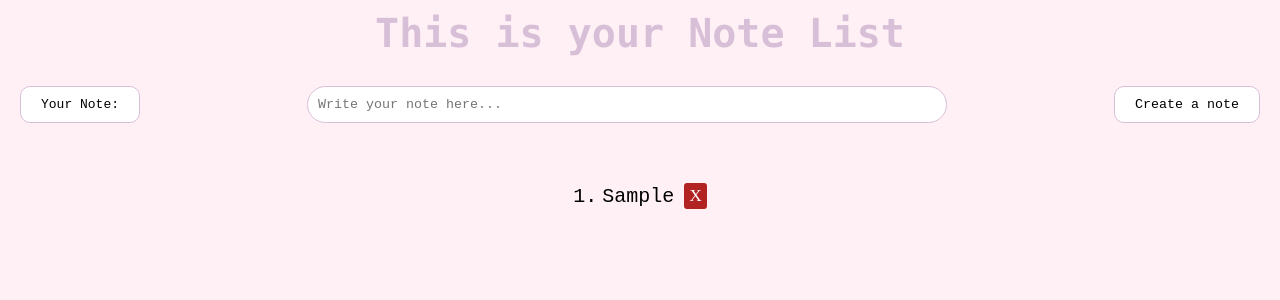
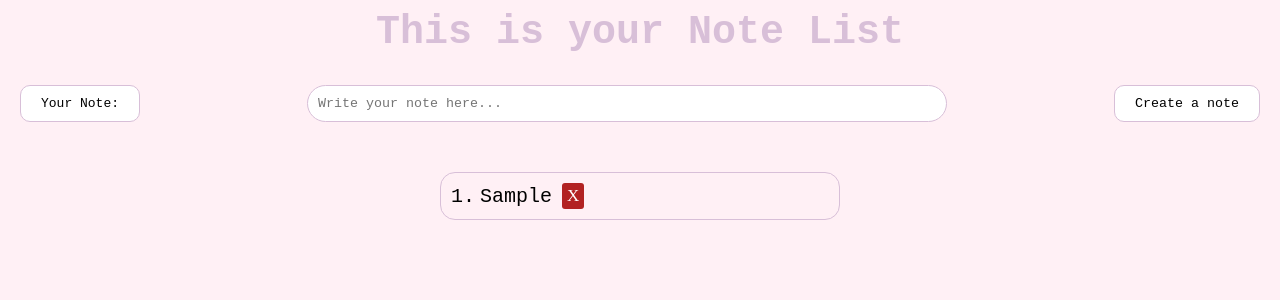
Before and after one commit to IrynaSydorenko/Note-List, a React (Create React App) app: page / in a window 1280 px wide. Both pictures are taken after typing "Sample" into the empty fields and a click on the button "Create a note". Shown: the top 300 px of the page. Built offline with nearby package versions, Linux system fonts and the light colour scheme.

Commit message:
Changed css styles for li element

```diff
--- a/src/App.js
+++ b/src/App.js
@@ -9,8 +9,12 @@ function App() {
     JSON.parse(localStorage.getItem("notes") || "[]")
   );
 
+  const [notesLoading, setNotesLoadding] = useState(false);
+
   useEffect(() => {
+    setNotesLoadding(true);
     localStorage.setItem("notes", JSON.stringify(notes));
+    setNotesLoadding(false);
   }, [notes]);
 
   const createNewNote = (newNote) => {
@@ -24,7 +28,11 @@ function App() {
     <div className="App">
       <h1 className={styles.h1}>This is your Note List</h1>
       <NoteForm create={createNewNote} />
-      <NoteList notes={notes} deleteNote={deleteNote} />
+      {notesLoading ? (
+        <h2>Loadding...</h2>
+      ) : (
+        <NoteList notes={notes} deleteNote={deleteNote} />
+      )}
     </div>
   );
 }
--- a/src/UI/myStyles.module.css
+++ b/src/UI/myStyles.module.css
@@ -1,7 +1,7 @@
 .h1 {
   padding-top: 10px;
   color: #d8bfd8;
-  font-family: "lucida console";
+  font-family: monospace;
   display: flex;
   justify-content: center;
   padding-bottom: 30px;
@@ -22,6 +22,7 @@
   border-radius: 20px;
   flex-basis: 50%;
   border: 1px solid #d8bfd8;
+  outline: 1px solid transparent;
 }
 
 .button {
@@ -69,12 +70,26 @@
   padding: 10px 20px;
 }
 
+.unorderedNotesList {
+  display: flex;
+  align-items: center;
+  flex-direction: column;
+  list-style: none;
+}
+
 .li {
   display: flex;
-  justify-content: center;
+  justify-content: flex-start;
   padding: 10px;
   font-size: 20px;
   align-items: center;
+  box-sizing: border-box;
+  border-radius: 15px;
+  border: #d8bfd8 1px solid;
+  margin-bottom: 10px;
+  min-width: 400px;
+  max-width: 500px;
+  flex-wrap: wrap;
 }
 
 .id {
--- a/src/components/NoteItem.js
+++ b/src/components/NoteItem.js
@@ -3,13 +3,13 @@ import style from "../UI/myStyles.module.css";
 
 function NoteItem({ note, number, deleteNote }) {
   return (
-    <div className={style.li}>
-      <div className={style.id}>{number}.</div>
+    <p className={style.li}>
+      <span className={style.id}>{number}.</span>
       <div>{`${note.body[0].toUpperCase()}${note.body.slice(1)}`}</div>
       <button className={style.deleteButton} onClick={() => deleteNote(note)}>
         X
       </button>
-    </div>
+    </p>
   );
 }
 
--- a/src/components/NoteList.js
+++ b/src/components/NoteList.js
@@ -5,7 +5,7 @@ import style from "../UI/myStyles.module.css";
 function NoteList({ notes, deleteNote }) {
   return (
     <div className={style.noteList}>
-      <ul>
+      <ul className={style.unorderedNotesList}>
         {notes && notes.length > 0 ? (
           notes.map((note, index) => (
             <li key={note.id}>
```
